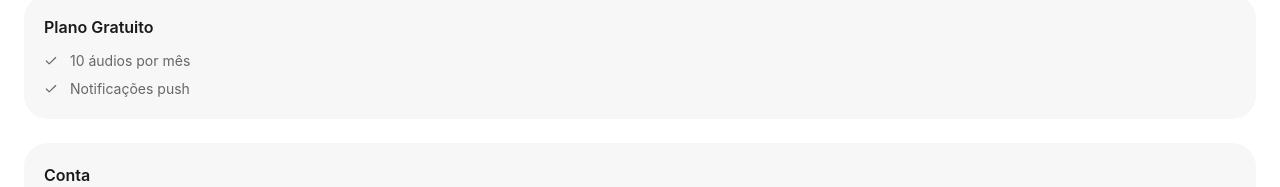
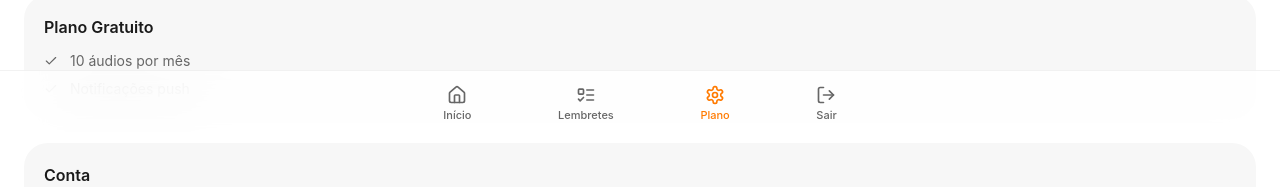
Before and after one commit to ghenosec/melembraai, a Next.js app: page /settings in a window 1280 px wide. Shown: the part 663-850 px from the top of the page. Built offline with nearby package versions, Linux system fonts and the light colour scheme; no server answers; the database is empty; sample sign-in values are in the browser's storage.

Commit message:
refactor bottomnav

```diff
--- a/src/app/reminders/page.tsx
+++ b/src/app/reminders/page.tsx
@@ -4,7 +4,7 @@ import { useSession } from "next-auth/react";
 import { useRouter } from "next/navigation";
 import { useEffect, useState, useCallback } from "react";
 import { ReminderCard } from "@/components/ReminderCard";
-import { BottomNav } from "@/components/BottomNav";
+import { BottomNavBar } from "@/components/BottomNavBar";
 import { Loader2 } from "lucide-react";
 
 interface Reminder {
@@ -156,7 +156,7 @@ export default function RemindersPage() {
         )}
       </section>
 
-      <BottomNav />
+      <BottomNavBar />
     </div>
   );
 }
--- a/src/app/settings/page.tsx
+++ b/src/app/settings/page.tsx
@@ -3,7 +3,7 @@
 import { useSession } from "next-auth/react";
 import { useRouter, useSearchParams } from "next/navigation";
 import { useEffect, useState, Suspense } from "react";
-import { BottomNav } from "@/components/BottomNav";
+import { BottomNavBar } from "@/components/BottomNavBar";
 import {
   Crown,
   Check,
@@ -227,7 +227,7 @@ function SettingsContent() {
         </div>
       </section>
 
-      <BottomNav />
+      <BottomNavBar />
     </div>
   );
 }
```
